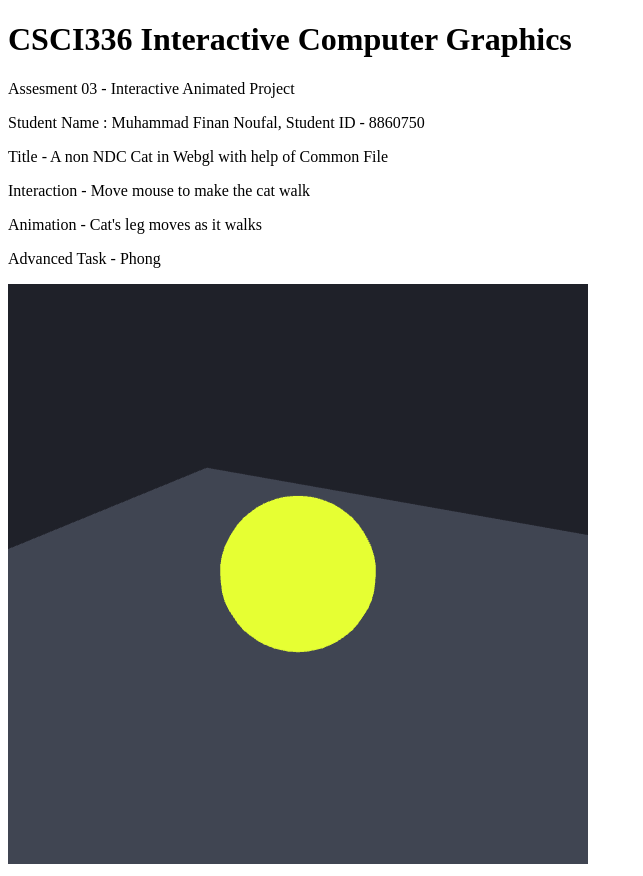
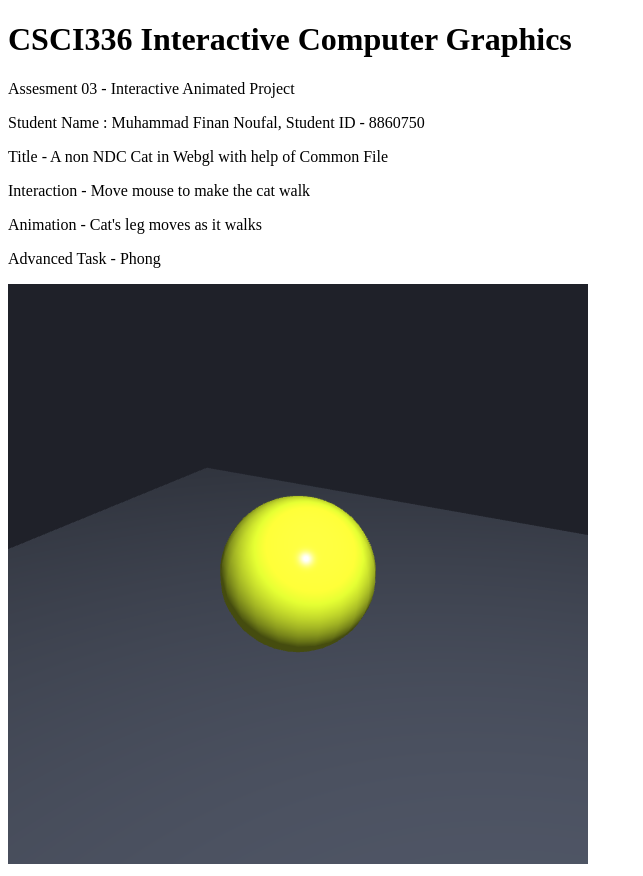
Before and after one commit to siinzn/3D-Cat-Webgl, a plain HTML site: page Model/index.html in a window 1280 px wide. Shown: the whole page, without its empty margins (0-643 px from the left). Drawn offline with Linux system fonts and the light colour scheme; animation ran at ten frames a second.

Commit message:
feat: add phong lighting

```diff
--- a/Model/index.html
+++ b/Model/index.html
@@ -12,22 +12,50 @@
     <script id="vertex-shader" type="x-shader/x-vertex">
       #version 300 es
       in vec3 aPosition;
+      in vec3 aNormal;
       uniform mat4 uModelView;
       uniform mat4 uProjection;
+      uniform mat3 uNormalMatrix;
+      out vec3 vPosEye;
+      out vec3 vNormalEye;
 
       void main() {
-        gl_Position = uProjection * uModelView * vec4(aPosition, 1.0);
+        vec4 posEye = uModelView * vec4(aPosition, 1.0);
+        vPosEye = posEye.xyz;
+        vNormalEye = uNormalMatrix * aNormal;
+        gl_Position = uProjection * posEye;
       }
     </script>
 
     <script id="fragment-shader" type="x-shader/x-fragment">
       #version 300 es
       precision mediump float;
+      in vec3 vPosEye;
+      in vec3 vNormalEye;
       uniform vec4 uColor;
+      uniform vec3 uLightPosEye;
+      uniform vec3 uAmbient;
+      uniform vec3 uDiffuse;
+      uniform vec3 uSpecular;
+      uniform float uShininess;
+      uniform float uSpecStrength;
       out vec4 fragColor;
 
       void main() {
-        fragColor = uColor;
+        vec3 N = normalize(vNormalEye);
+        vec3 L = normalize(uLightPosEye - vPosEye);
+        vec3 V = normalize(-vPosEye);
+        vec3 R = reflect(-L, N);
+
+        vec3 ambient = uAmbient * uColor.rgb;
+
+        float diff = max(dot(N, L), 0.0);
+        vec3 diffuse = uDiffuse * uColor.rgb * diff;
+
+        float spec = (diff > 0.0) ? pow(max(dot(R, V), 0.0), uShininess) : 0.0;
+        vec3 specular = uSpecular * uSpecStrength * spec;
+
+        fragColor = vec4(ambient + diffuse + specular, uColor.a);
       }
     </script>
   </body>
--- a/Model/index.js
+++ b/Model/index.js
@@ -16,6 +16,11 @@ const CAMERA_MAX_ELEVATION = 85; //stops it flipping over the top
 const CAMERA_ORBIT_SENSITIVITY = 0.4; // degrees per pixel dragged
 const CAMERA_ZOOM_SENSITIVITY = 0.5; // distance per wheel unit
 const CAMERA_TARGET = vec3(0, 50, 0); // point the camera looks at
+const LIGHT_POSITION = vec3(250, 400, 250); // world space
+const LIGHT_AMBIENT = vec3(0.3, 0.3, 0.3);
+const LIGHT_DIFFUSE = vec3(1.0, 1.0, 1.0);
+const LIGHT_SPECULAR = vec3(1.0, 1.0, 1.0);
+const MATERIAL_SHININESS = 60.0;
 
 const TEST_COLOR = vec4(0.9, 1, 0.2, 1.0);
 
@@ -32,6 +37,8 @@ let cameraDistance = CAMERA_START_DISTANCE;
 let isDragging = false;
 let lastMouseX = 0;
 let lastMouseY = 0;
+let aNormalLoc, uNormalMatrixLoc, uLightPosEyeLoc;
+let uAmbientLoc, uDiffuseLoc, uSpecularLoc, uShininessLoc, uSpecStrengthLoc;
 
 window.onload = function init() {
   canvas = document.getElementById("gl-canvas");
@@ -53,6 +60,21 @@ window.onload = function init() {
   uModelViewLoc = gl.getUniformLocation(program, "uModelView");
   uProjectionLoc = gl.getUniformLocation(program, "uProjection");
   uColorLoc = gl.getUniformLocation(program, "uColor");
+
+  aNormalLoc = gl.getAttribLocation(program, "aNormal");
+  uNormalMatrixLoc = gl.getUniformLocation(program, "uNormalMatrix");
+  uLightPosEyeLoc = gl.getUniformLocation(program, "uLightPosEye");
+  uAmbientLoc = gl.getUniformLocation(program, "uAmbient");
+  uDiffuseLoc = gl.getUniformLocation(program, "uDiffuse");
+  uSpecularLoc = gl.getUniformLocation(program, "uSpecular");
+  uShininessLoc = gl.getUniformLocation(program, "uShininess");
+  uSpecStrengthLoc = gl.getUniformLocation(program, "uSpecStrength");
+
+  // light colors and shininess never change, so send them once
+  gl.uniform3fv(uAmbientLoc, flatten(LIGHT_AMBIENT));
+  gl.uniform3fv(uDiffuseLoc, flatten(LIGHT_DIFFUSE));
+  gl.uniform3fv(uSpecularLoc, flatten(LIGHT_SPECULAR));
+  gl.uniform1f(uShininessLoc, MATERIAL_SHININESS);
 
   // projection never changes, so send it once
   projectionMatrix = perspective(
@@ -79,6 +101,10 @@ function createMesh(data) {
   gl.bindBuffer(gl.ARRAY_BUFFER, positionBuffer);
   gl.bufferData(gl.ARRAY_BUFFER, flatten(data.positions), gl.STATIC_DRAW);
 
+  const normalBuffer = gl.createBuffer();
+  gl.bindBuffer(gl.ARRAY_BUFFER, normalBuffer);
+  gl.bufferData(gl.ARRAY_BUFFER, flatten(data.normals), gl.STATIC_DRAW);
+
   const indexBuffer = gl.createBuffer();
   gl.bindBuffer(gl.ELEMENT_ARRAY_BUFFER, indexBuffer);
   gl.bufferData(
@@ -87,18 +113,33 @@ function createMesh(data) {
     gl.STATIC_DRAW,
   );
 
-  return { positionBuffer, indexBuffer, count: data.indices.length };
+  return {
+    positionBuffer,
+    normalBuffer,
+    indexBuffer,
+    count: data.indices.length,
+  };
 }
 
-// Draws one mesh with a model matrix and a color.
-function drawMesh(mesh, modelMatrix, color) {
+// specStrength: 0 = matte, 1 = very shiny
+function drawMesh(mesh, modelMatrix, color, specStrength = 0.6) {
   const modelView = mult(viewMatrix, modelMatrix);
   gl.uniformMatrix4fv(uModelViewLoc, false, flatten(modelView));
+  gl.uniformMatrix3fv(
+    uNormalMatrixLoc,
+    false,
+    flatten(normalMatrix(modelView, true)),
+  );
   gl.uniform4fv(uColorLoc, flatten(color));
+  gl.uniform1f(uSpecStrengthLoc, specStrength);
 
   gl.bindBuffer(gl.ARRAY_BUFFER, mesh.positionBuffer);
   gl.vertexAttribPointer(aPositionLoc, 3, gl.FLOAT, false, 0, 0);
   gl.enableVertexAttribArray(aPositionLoc);
+
+  gl.bindBuffer(gl.ARRAY_BUFFER, mesh.normalBuffer);
+  gl.vertexAttribPointer(aNormalLoc, 3, gl.FLOAT, false, 0, 0);
+  gl.enableVertexAttribArray(aNormalLoc);
 
   gl.bindBuffer(gl.ELEMENT_ARRAY_BUFFER, mesh.indexBuffer);
   gl.drawElements(gl.TRIANGLES, mesh.count, gl.UNSIGNED_SHORT, 0);
@@ -120,6 +161,22 @@ function updateCamera() {
   );
 
   viewMatrix = lookAt(eye, CAMERA_TARGET, vec3(0, 1, 0));
+}
+
+// The shader works in eye space, so the world-space light must be moved
+// into eye space every frame (the camera moves, so the result changes).
+function uploadLight() {
+  const p = [LIGHT_POSITION[0], LIGHT_POSITION[1], LIGHT_POSITION[2], 1.0];
+  const eyeLight = [];
+  for (let row = 0; row < 3; row++) {
+    eyeLight.push(
+      viewMatrix[row][0] * p[0] +
+        viewMatrix[row][1] * p[1] +
+        viewMatrix[row][2] * p[2] +
+        viewMatrix[row][3] * p[3],
+    );
+  }
+  gl.uniform3fv(uLightPosEyeLoc, new Float32Array(eyeLight));
 }
 
 function setupInput() {
@@ -165,10 +222,11 @@ function setupInput() {
 
 function render() {
   updateCamera();
+  uploadLight();
   gl.clear(gl.COLOR_BUFFER_BIT | gl.DEPTH_BUFFER_BIT);
 
-  drawMesh(floorMesh, mat4(), FLOOR_COLOR);
-  drawMesh(sphereMesh, translate(0, 50, 0), TEST_COLOR); // radius 50, so it rests on the floor
+  drawMesh(floorMesh, mat4(), FLOOR_COLOR, 0.1); // floor: nearly matte
+  drawMesh(sphereMesh, translate(0, 50, 0), TEST_COLOR, 0.8); // sphere: shiny
 
   requestAnimationFrame(render);
 }
```
